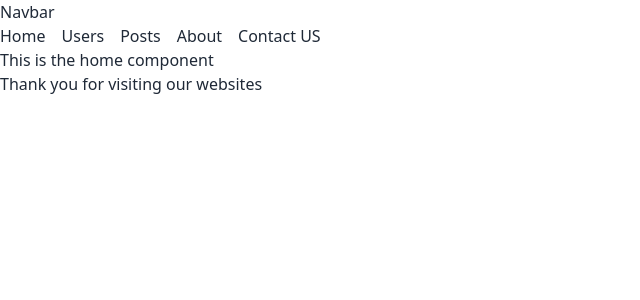
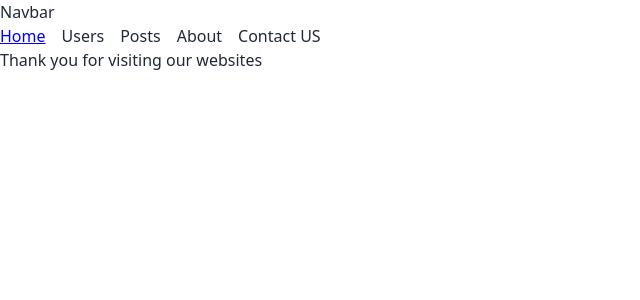
Before and after one commit to indrojitmondal/Explore-React-Router, a React (Vite) app: page / in a window 1280 px wide. Shown: the top 300 px of the page, without its empty margins (0-640 px from the left). Built offline with nearby package versions, Linux system fonts and the light colour scheme.

Commit message:
added useNavigation and useLocation

```diff
--- /dev/null
+++ b/src/components/Header/Header.css
@@ -0,0 +1,4 @@
+nav a.active{
+    text-decoration: underline;
+    color: blue;
+}
--- a/src/components/Header/Header.jsx
+++ b/src/components/Header/Header.jsx
@@ -1,20 +1,26 @@
 import React from 'react';
-import { Link } from 'react-router-dom';
-
+import { Link, NavLink } from 'react-router-dom';
+import './Header.css'
 const Header = () => {
     return (
         <div>
             <h2>Navbar</h2>
-           <div className='flex gap-4'>
-             <Link to='/' >Home</Link>
-             <Link to='/users'>Users</Link>
+           <nav className='flex gap-4'>
+            <NavLink to='/'>Home </NavLink>
+             {/* <Link to='/' >Home</Link> */}
+             {/* <Link to='/users'>Users</Link> */}
+             <NavLink to='/users'>Users </NavLink>
 
-             <Link to='/posts'>Posts</Link>
+             {/* <Link to='/posts'>Posts</Link> */}
+             <NavLink to='/posts'>Posts </NavLink>
 
-            <Link to='/about' >About</Link>
-            <Link to='/contact' >Contact US</Link>
+            {/* <Link to='/about' >About</Link> */}
+            <NavLink to='/about'>About </NavLink>
+            {/* <Link to='/contact' >Contact US</Link> */}
+            <NavLink to='/contact'>Contact US </NavLink>
 
-           </div>
+
+           </nav>
         </div>
     );
 };
--- a/src/components/Home/Home.jsx
+++ b/src/components/Home/Home.jsx
@@ -1,14 +1,21 @@
 import React from 'react';
-import { Outlet } from 'react-router-dom';
+import { Outlet, useLocation, useNavigation } from 'react-router-dom';
 import Header from '../Header/Header';
 import Footer from '../Footer/Footer';
 
 const Home = () => {
+    const navigation = useNavigation();
+    const location = useLocation();
+    console.log(location);
     return (
         <div>
             <Header></Header>
-            <h2>This is the home component</h2>
-            <Outlet></Outlet>
+            {
+                navigation.state ==='loading' ? <p>Loading</p> :
+                <Outlet></Outlet>
+            }
+            {/* <h2>This is the home component</h2> */}
+
 
             <Footer></Footer>
 
```
